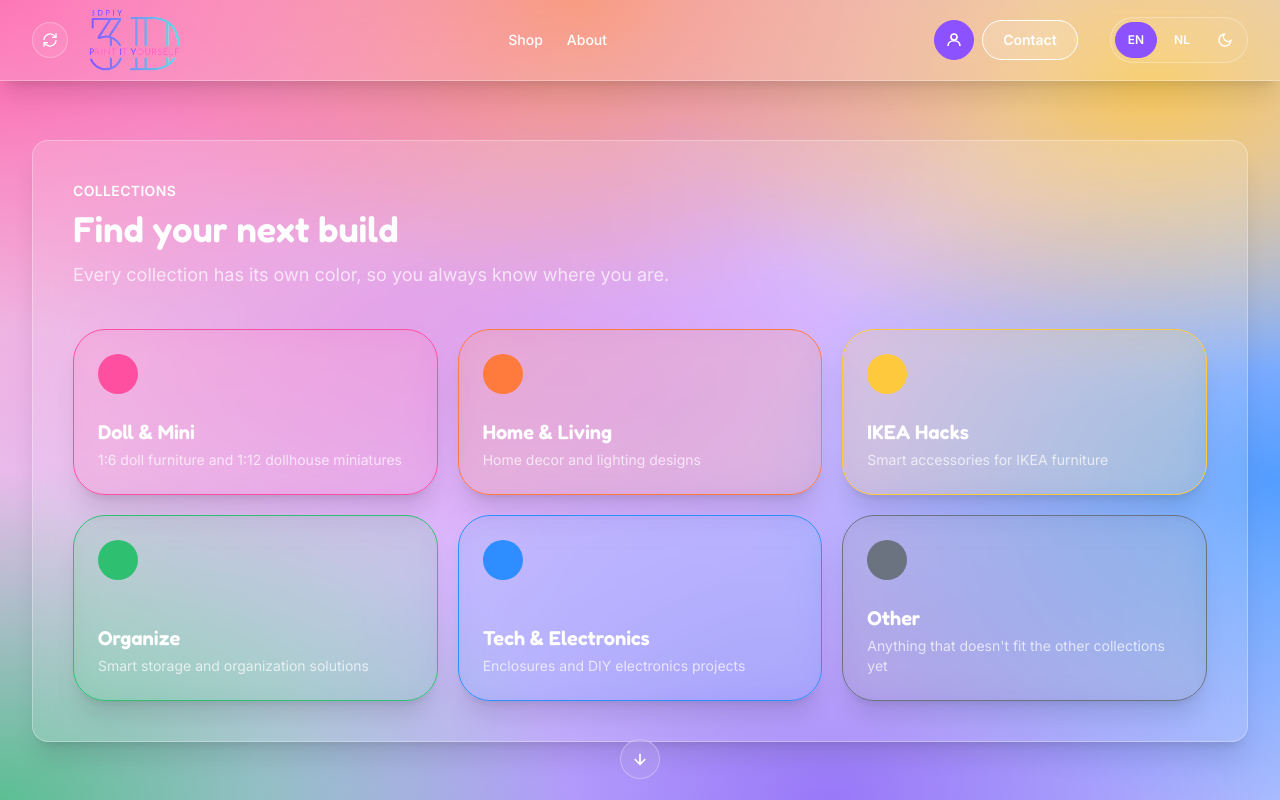
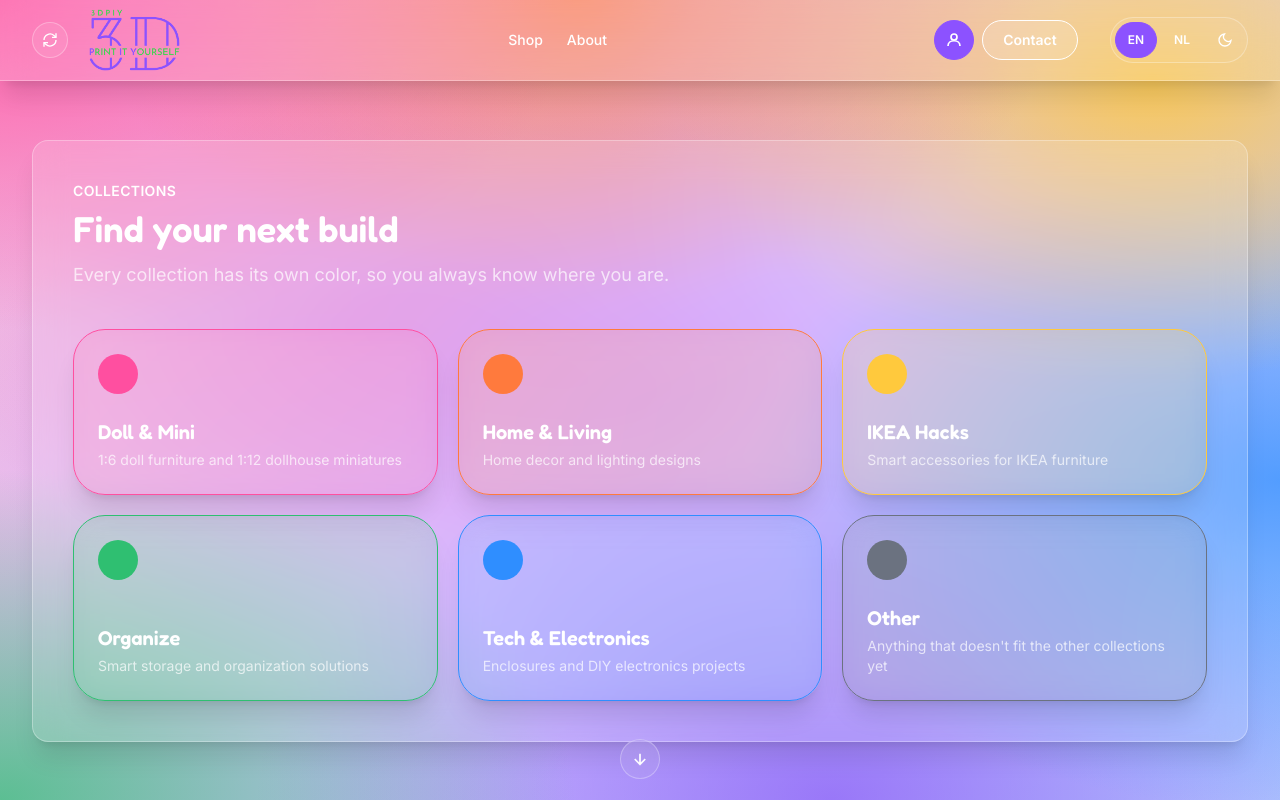
Before and after one commit to shop3DPIY/webshop, a Next.js app: page /en/dolls in a window 1280 px wide. Shown: the top 800 px of the page. Built offline with nearby package versions, Linux system fonts and the light colour scheme; no server answers; the database is empty.

Commit message:
Purple/green light-mode logo for the Shop; Serious Games keeps the gradient one
Co-Authored-By: Claude Opus 5.5 <noreply@anthropic.com>

```diff
--- a/src/app/globals.css
+++ b/src/app/globals.css
@@ -437,3 +437,22 @@ select:-webkit-autofill {
     scroll-behavior: smooth;
   }
 }
+
+/* Light-mode logo per track (see LogoImage.tsx): purple/green on the
+   Shop, the gradient artwork on Serious Games. Dark mode has its own
+   artwork for both, so both light ones hide there. */
+.logo-sg-light {
+  display: none;
+}
+:root[data-track="serious-games"]:not(:has([data-track-page="dolls"])) .logo-shop-light,
+:root:has([data-track-page="serious-games"]) .logo-shop-light {
+  display: none;
+}
+:root[data-track="serious-games"]:not(:has([data-track-page="dolls"])) .logo-sg-light,
+:root:has([data-track-page="serious-games"]) .logo-sg-light {
+  display: block;
+}
+.dark .logo-shop-light,
+.dark .logo-sg-light {
+  display: none !important;
+}
--- a/src/components/layout/LogoImage.tsx
+++ b/src/components/layout/LogoImage.tsx
@@ -1,9 +1,12 @@
 import Image from "next/image";
 
 /**
- * The 3DPIY logo, swapped for the dark-mode artwork when <html class="dark">
- * is set. Both are rendered and toggled with CSS so the right one shows on
- * first paint (the theme comes from a cookie, no client JS needed).
+ * The 3DPIY logo, in three artworks: the purple/green one for the Shop in
+ * light mode, the gradient one for Serious Games in light mode, and the
+ * dark-mode one for both tracks. All three are rendered and toggled with
+ * CSS (.logo-shop-light / .logo-sg-light in globals.css follow the same
+ * track selectors as the rest of the theme), so the right one shows on
+ * first paint with no client JS.
  */
 export function LogoImage({
   className = "",
@@ -15,12 +18,20 @@ export function LogoImage({
   return (
     <>
       <Image
+        src="/images/logo/Logo_3DPIY_color-transparent.png"
+        alt="3DPIY"
+        width={345}
+        height={237}
+        priority={priority}
+        className={`logo-shop-light ${className}`}
+      />
+      <Image
         src="/images/logo/Logo_3DPIY_v2-transparent.png"
         alt="3DPIY"
         width={345}
         height={237}
         priority={priority}
-        className={`dark:hidden ${className}`}
+        className={`logo-sg-light ${className}`}
       />
       <Image
         src="/images/logo/Logo_3dpiy_dark_v2-transparent.png"
```
Also changed, not shown: public/images/logo/Logo_3DPIY-groot-color.png (added), public/images/logo/Logo_3DPIY_color-transparent.png (added).
